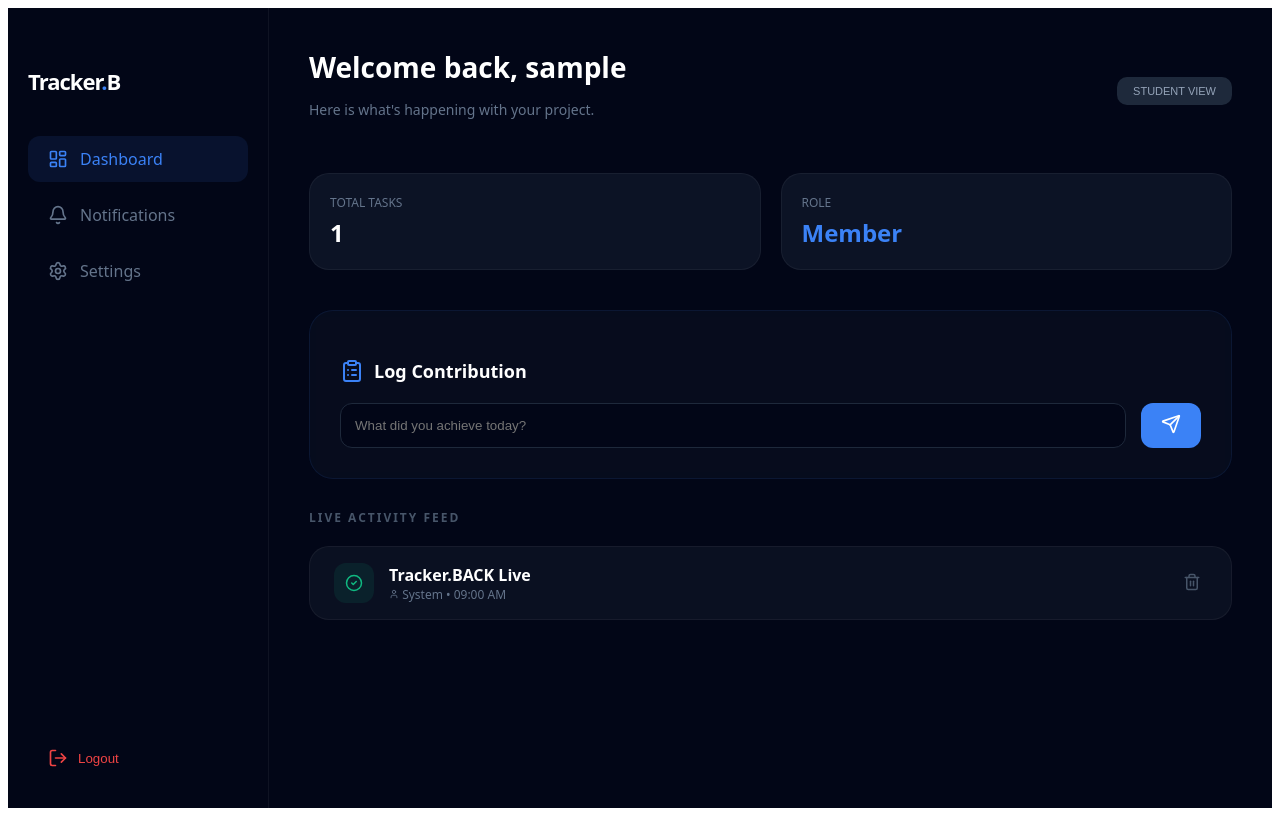
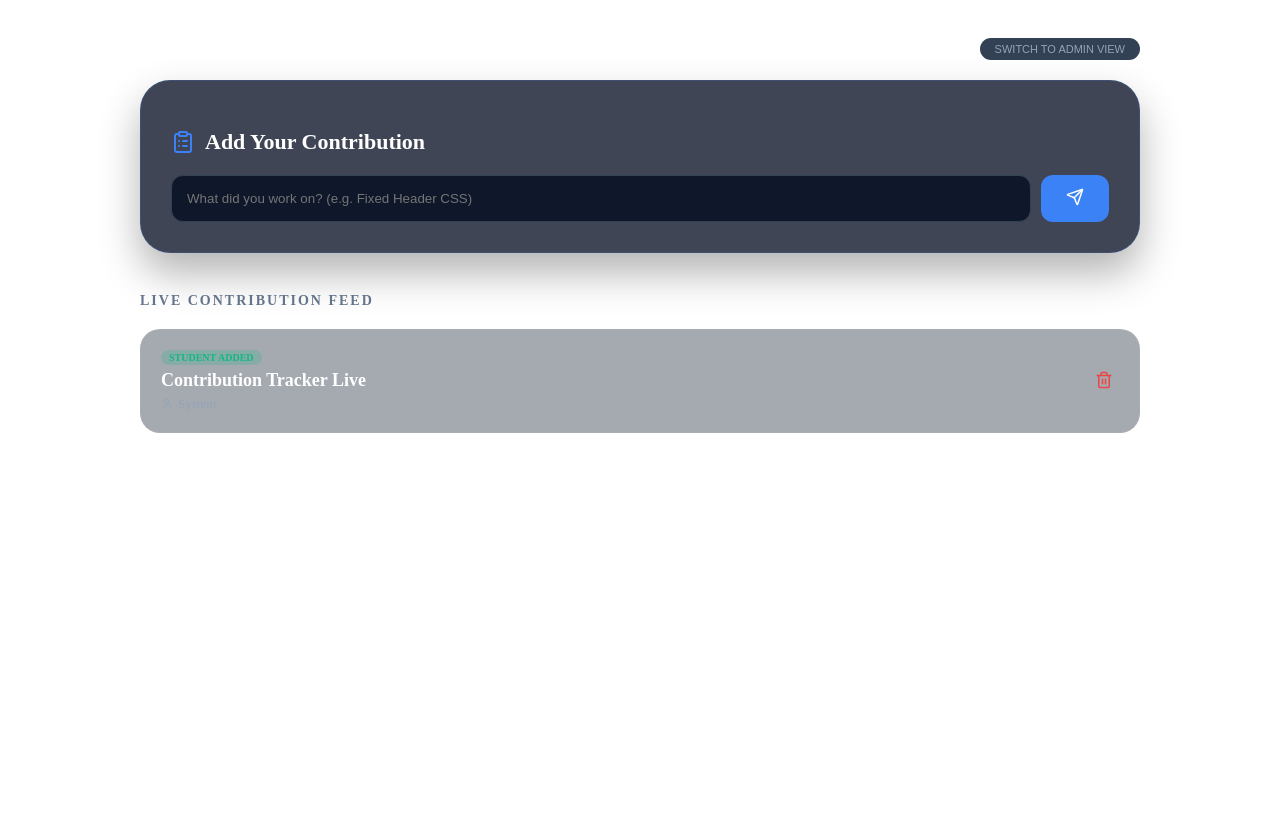
Before and after one commit to singhunique/GradeTrackerApplication, a React (Create React App) app in the folder client/: page /dashboard in a window 1280 px wide. Built offline with nearby package versions, Linux system fonts and the light colour scheme; sample sign-in values are in the browser's storage.

Commit message:
feat: upgrade dashboard to premium glassmorphism design

```diff
--- a/client/src/components/Dashboard.js
+++ b/client/src/components/Dashboard.js
@@ -1,32 +1,22 @@
 import React, { useState } from 'react';
-import { useNavigate } from 'react-router-dom';
-import {
-  Plus, User, ClipboardList, Send, Trash2, LogOut,
-  LayoutDashboard, Settings, Bell, CheckCircle2
-} from 'lucide-react';
+import { Plus, CheckCircle2, User, ClipboardList, Send, Trash2 } from 'lucide-react';
 import toast from 'react-hot-toast';
 
+
 const Dashboard = () => {
-  const navigate = useNavigate();
-
-  // Auth Data
+  // Get the logged-in user's info
   const userEmail = localStorage.getItem('userEmail') || 'Guest';
   const userName = localStorage.getItem('userName') || 'Student';
+
+  // SET YOUR ADMIN EMAIL HERE
   const adminEmail = 'your-personal-email@gmail.com';
-  const [isAdmin, setIsAdmin] = useState(userEmail === adminEmail);
+  const isAdmin = userEmail === adminEmail;
 
-  // State
   const [contributions, setContributions] = useState([
-    { id: 1, studentName: 'System', title: 'Tracker.BACK Live', status: 'Active', type: 'system', timestamp: '09:00 AM' }
+    { id: 1, studentName: 'System', title: 'Contribution Tracker Live', status: 'Active', type: 'system' }
   ]);
   const [inputValue, setInputValue] = useState('');
   const [studentNameInput, setStudentNameInput] = useState('');
-
-  const handleLogout = () => {
-    localStorage.clear();
-    toast.success('Logged out successfully');
-    navigate('/');
-  };
 
   const handleSubmit = (e) => {
     e.preventDefault();
@@ -34,6 +24,8 @@ const Dashboard = () => {
 
     const newEntry = {
       id: Date.now(),
+      // If you are admin, you assign to the name you typed.
+      // If you are a student, it uses your own name.
       studentName: isAdmin ? (studentNameInput || "Team Member") : userName,
       title: inputValue,
       status: 'Pending',
@@ -48,119 +40,99 @@ const Dashboard = () => {
   };
 
   return (
-    <div style={containerStyle}>
-      {/* --- SIDEBAR --- */}
-      <aside style={sidebarStyle}>
-        <div style={{ padding: '40px 20px' }}>
-          <h1 style={{ color: 'white', fontSize: '22px', fontWeight: '900', letterSpacing: '-1px', marginBottom: '40px' }}>
-            Tracker<span style={{ color: '#3b82f6' }}>.</span>B
-          </h1>
-          <nav style={{ display: 'flex', flexDirection: 'column', gap: '10px' }}>
-            <div style={navItemActive}><LayoutDashboard size={20} /> Dashboard</div>
-            <div style={navItem}><Bell size={20} /> Notifications</div>
-            <div style={navItem}><Settings size={20} /> Settings</div>
-          </nav>
-        </div>
-        <button onClick={handleLogout} style={logoutButtonStyle}>
-          <LogOut size={20} /> Logout
+    <div style={{ padding: '30px', maxWidth: '1000px', margin: '0 auto', color: 'white' }}>
+
+      {/* --- ROLE TOGGLE (For Testing Only) --- */}
+      <div style={{ marginBottom: '20px', textAlign: 'right' }}>
+        <button
+          onClick={() => setIsAdmin(!isAdmin)}
+          style={{ background: '#334155', color: '#94a3b8', border: 'none', padding: '5px 15px', borderRadius: '20px', cursor: 'pointer', fontSize: '11px' }}>
+          SWITCH TO {isAdmin ? 'STUDENT VIEW' : 'ADMIN VIEW'}
         </button>
-      </aside>
-
-      {/* --- MAIN CONTENT --- */}
-      <main style={mainContentStyle}>
-        {/* Header */}
-        <header style={headerStyle}>
-          <div>
-            <h2 style={{ fontSize: '28px', fontWeight: '800', margin: 0 }}>Welcome back, {userName}</h2>
-            <p style={{ color: '#64748b', fontSize: '14px' }}>Here is what's happening with your project.</p>
-          </div>
-          <button onClick={() => setIsAdmin(!isAdmin)} style={toggleButtonStyle}>
-            {isAdmin ? 'ADMIN VIEW' : 'STUDENT VIEW'}
-          </button>
-        </header>
-
-        {/* Stats Section */}
-        <div style={statsGrid}>
-          <div style={statCard}>
-            <p style={statLabel}>Total Tasks</p>
-            <h3 style={statValue}>{contributions.length}</h3>
-          </div>
-          <div style={statCard}>
-            <p style={statLabel}>Role</p>
-            <h3 style={{ ...statValue, color: '#3b82f6' }}>{isAdmin ? 'Admin' : 'Member'}</h3>
-          </div>
       </div>
 
-        {/* Action Card (Input) */}
-        <section style={glassCard}>
-          <h3 style={{ display: 'flex', alignItems: 'center', gap: '10px', fontSize: '18px', marginBottom: '20px' }}>
-            <ClipboardList color="#3b82f6" /> {isAdmin ? "Assign New Task" : "Log Contribution"}
-          </h3>
-          <form onSubmit={handleSubmit} style={{ display: 'flex', flexWrap: 'wrap', gap: '15px' }}>
+      {/* --- INPUT SECTION --- */}
+      <div style={{
+        background: 'rgba(15, 23, 42, 0.8)',
+        padding: '30px',
+        borderRadius: '30px',
+        border: '1px solid rgba(59, 130, 246, 0.2)',
+        boxShadow: '0 20px 40px rgba(0,0,0,0.3)',
+        marginBottom: '40px'
+      }}>
+        <h2 style={{ fontSize: '22px', marginBottom: '20px', display: 'flex', alignItems: 'center', gap: '10px' }}>
+          <ClipboardList color="#3b82f6" />
+          {isAdmin ? "Assign Project Task" : "Add Your Contribution"}
+        </h2>
+
+        <form onSubmit={handleSubmit} style={{ display: 'flex', flexDirection: 'column', gap: '15px' }}>
           {isAdmin && (
             <input
               value={studentNameInput}
               onChange={(e) => setStudentNameInput(e.target.value)}
-                placeholder="Student Name"
-                style={inputStyle}
+              placeholder="Enter Student Name (e.g. Sarah Smith)"
+              style={{ padding: '15px', borderRadius: '12px', background: '#0f172a', border: '1px solid #334155', color: 'white' }}
             />
           )}
+          <div style={{ display: 'flex', gap: '10px' }}>
             <input
               value={inputValue}
               onChange={(e) => setInputValue(e.target.value)}
-              placeholder={isAdmin ? "Task details..." : "What did you achieve today?"}
-              style={{ ...inputStyle, flex: 2 }}
+              placeholder={isAdmin ? "Task Title (e.g. Final Presentation Slides)" : "What did you work on? (e.g. Fixed Header CSS)"}
+              style={{ flex: 1, padding: '15px', borderRadius: '12px', background: '#0f172a', border: '1px solid #334155', color: 'white' }}
             />
-            <button type="submit" style={sendButtonStyle}><Send size={20} /></button>
+            <button type="submit" style={{ background: '#3b82f6', color: 'white', border: 'none', padding: '0 25px', borderRadius: '12px', fontWeight: 'bold', cursor: 'pointer' }}>
+              <Send size={18} />
+            </button>
+          </div>
         </form>
-        </section>
+      </div>
 
-        {/* Feed Section */}
-        <h3 style={sectionTitle}>Live Activity Feed</h3>
+      {/* --- FEED SECTION --- */}
+      <h3 style={{ fontSize: '14px', color: '#64748b', textTransform: 'uppercase', letterSpacing: '2px', marginBottom: '20px' }}>
+        Live Contribution Feed
+      </h3>
+
       <div style={{ display: 'flex', flexDirection: 'column', gap: '15px' }}>
         {contributions.map((item) => (
-            <div key={item.id} style={itemCard}>
-              <div style={{ display: 'flex', gap: '15px', alignItems: 'center' }}>
-                <div style={itemIcon(item.type)}>
-                  {item.type === 'assigned' ? <Plus size={18} /> : <CheckCircle2 size={18} />}
+          <div key={item.id} style={{
+            background: 'rgba(30, 41, 59, 0.4)',
+            padding: '20px',
+            borderRadius: '20px',
+            border: '1px solid rgba(255,255,255,0.05)',
+            display: 'flex',
+            justifyContent: 'space-between',
+            alignItems: 'center'
+          }}>
+            <div>
+              <div style={{ display: 'flex', alignItems: 'center', gap: '10px', marginBottom: '5px' }}>
+                <span style={{
+                  fontSize: '10px',
+                  padding: '2px 8px',
+                  borderRadius: '10px',
+                  background: item.type === 'assigned' ? 'rgba(59, 130, 246, 0.2)' : 'rgba(16, 185, 129, 0.2)',
+                  color: item.type === 'assigned' ? '#3b82f6' : '#10b981',
+                  fontWeight: 'bold'
+                }}>
+                  {item.type === 'assigned' ? 'ADMIN ASSIGNED' : 'STUDENT ADDED'}
+                </span>
               </div>
-                <div>
-                  <h4 style={{ margin: 0, fontSize: '16px' }}>{item.title}</h4>
-                  <p style={{ margin: 0, fontSize: '12px', color: '#64748b' }}>
-                    <User size={10} style={{ display: 'inline' }} /> {item.studentName} • {item.timestamp}
-                  </p>
+              <h4 style={{ margin: '0 0 5px 0', fontSize: '18px' }}>{item.title}</h4>
+              <div style={{ fontSize: '13px', color: '#94a3b8', display: 'flex', alignItems: 'center', gap: '5px' }}>
+                <User size={12} /> {item.studentName}
               </div>
             </div>
-              <button onClick={() => setContributions(contributions.filter(c => c.id !== item.id))} style={deleteButtonStyle}>
+
+            <button
+              onClick={() => setContributions(contributions.filter(c => c.id !== item.id))}
+              style={{ background: 'none', border: 'none', color: '#ef4444', cursor: 'pointer' }}>
               <Trash2 size={18} />
             </button>
           </div>
         ))}
       </div>
-      </main>
     </div>
   );
 };
 
-// --- STYLES ---
-const containerStyle = { display: 'flex', backgroundColor: '#020617', minHeight: '100vh', color: 'white', fontFamily: 'system-ui, sans-serif' };
-const sidebarStyle = { width: '260px', borderRight: '1px solid rgba(255,255,255,0.05)', display: 'flex', flexDirection: 'column', justifyContent: 'space-between', background: '#020617' };
-const mainContentStyle = { flex: 1, padding: '40px', overflowY: 'auto' };
-const headerStyle = { display: 'flex', justifyContent: 'space-between', alignItems: 'center', marginBottom: '40px' };
-const statsGrid = { display: 'grid', gridTemplateColumns: 'repeat(auto-fit, minmax(200px, 1fr))', gap: '20px', marginBottom: '40px' };
-const glassCard = { background: 'rgba(15, 23, 42, 0.4)', backdropFilter: 'blur(10px)', border: '1px solid rgba(59, 130, 246, 0.1)', padding: '30px', borderRadius: '24px', marginBottom: '30px' };
-const itemCard = { background: 'rgba(30, 41, 59, 0.3)', padding: '16px 24px', borderRadius: '20px', border: '1px solid rgba(255,255,255,0.05)', display: 'flex', justifyContent: 'space-between', alignItems: 'center' };
-const inputStyle = { background: '#020617', border: '1px solid #1e293b', padding: '14px', borderRadius: '12px', color: 'white', outline: 'none' };
-const sendButtonStyle = { background: '#3b82f6', color: 'white', border: 'none', padding: '0 20px', borderRadius: '12px', cursor: 'pointer' };
-const navItem = { display: 'flex', alignItems: 'center', gap: '12px', padding: '12px 20px', color: '#64748b', cursor: 'pointer' };
-const navItemActive = { ...navItem, color: '#3b82f6', background: 'rgba(59, 130, 246, 0.1)', borderRadius: '12px' };
-const statCard = { background: 'rgba(15, 23, 42, 0.8)', padding: '20px', borderRadius: '20px', border: '1px solid rgba(255,255,255,0.05)' };
-const statLabel = { color: '#64748b', margin: 0, fontSize: '12px', textTransform: 'uppercase' };
-const statValue = { margin: '5px 0 0 0', fontSize: '24px', fontWeight: '800' };
-const toggleButtonStyle = { background: '#1e293b', border: 'none', color: '#94a3b8', padding: '8px 16px', borderRadius: '10px', fontSize: '11px', cursor: 'pointer' };
-const logoutButtonStyle = { margin: '20px', display: 'flex', alignItems: 'center', gap: '10px', color: '#ef4444', background: 'none', border: 'none', cursor: 'pointer', padding: '20px' };
-const sectionTitle = { fontSize: '12px', color: '#475569', textTransform: 'uppercase', letterSpacing: '2px', marginBottom: '20px' };
-const deleteButtonStyle = { background: 'none', border: 'none', color: '#475569', cursor: 'pointer' };
-const itemIcon = (type) => ({ width: '40px', height: '40px', borderRadius: '12px', background: type === 'assigned' ? 'rgba(59, 130, 246, 0.1)' : 'rgba(16, 185, 129, 0.1)', color: type === 'assigned' ? '#3b82f6' : '#10b981', display: 'flex', alignItems: 'center', justifyContent: 'center' });
-
 export default Dashboard;
```
Lines whose indentation alone changed are shown as unchanged.
